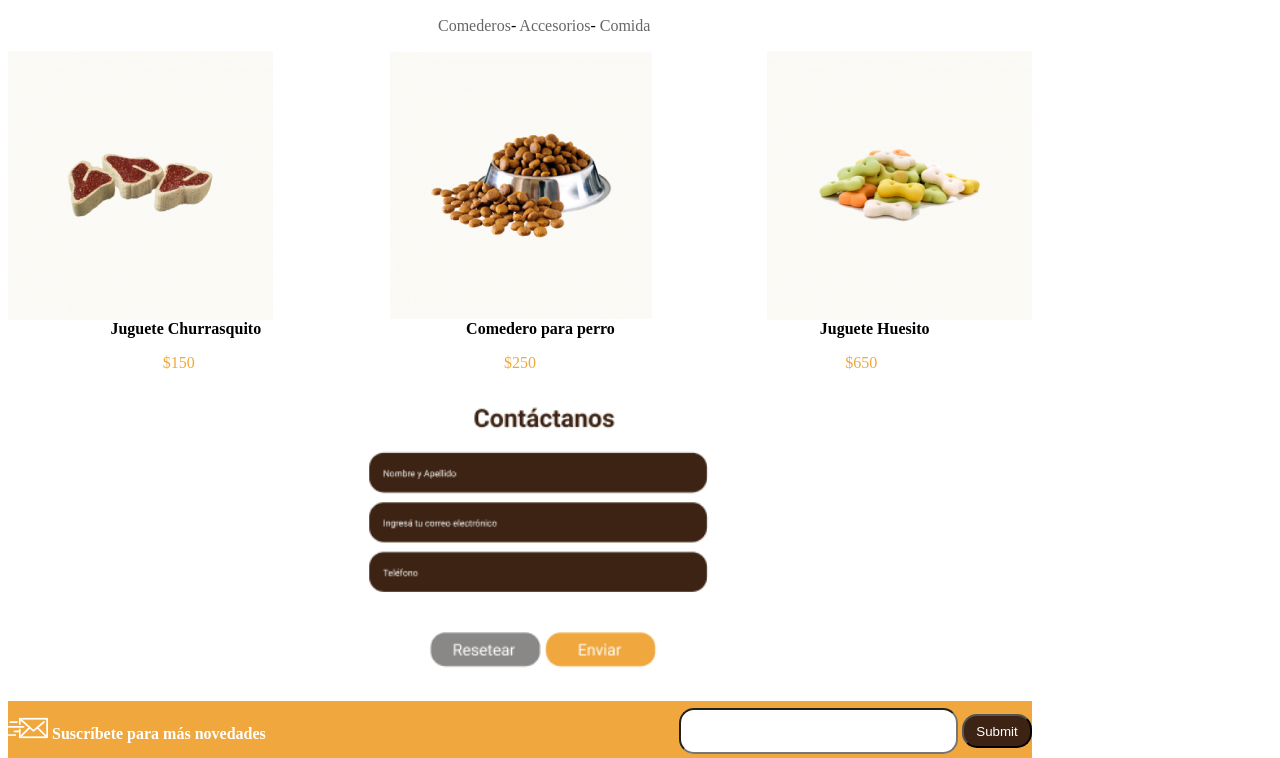
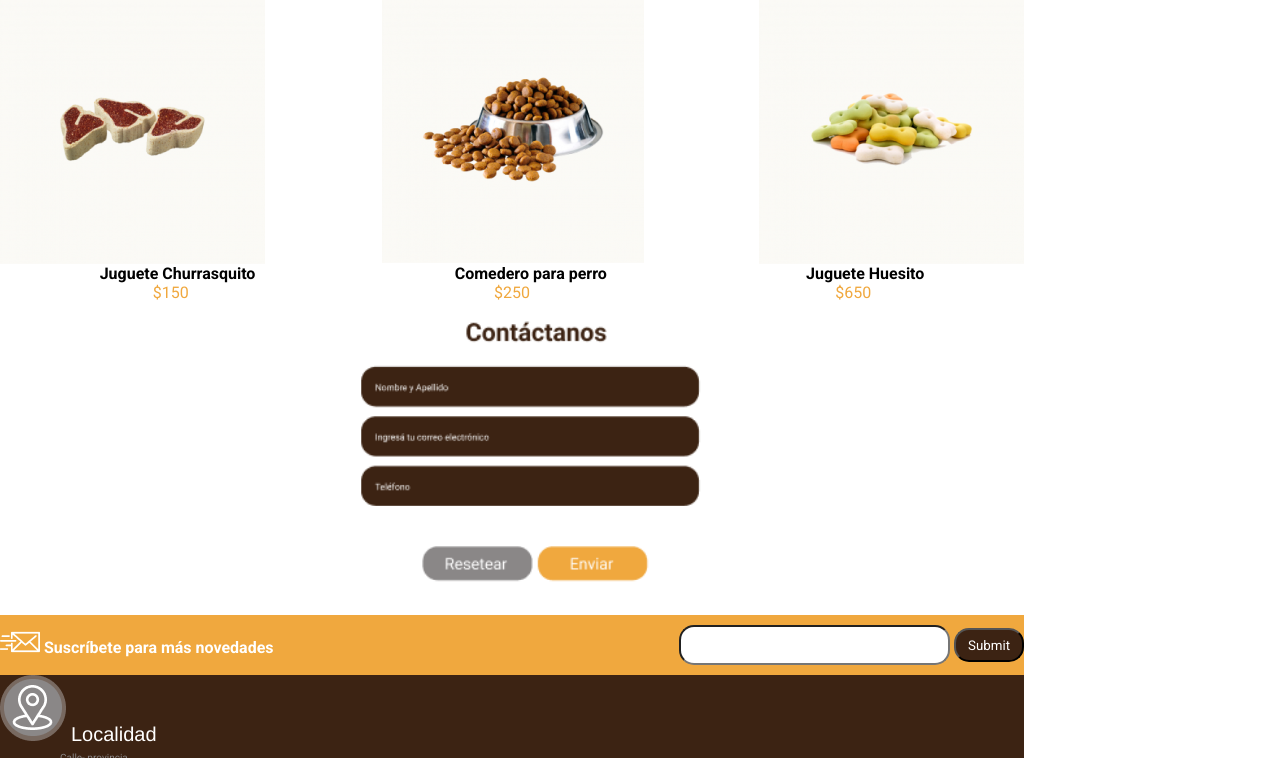
Before and after one commit to LuisF-1995/PetshopFlex-clase12, a plain HTML site: page index.html in a window 1280 px wide. Shown: the part 658-1416 px from the top of the page. Drawn offline with Linux system fonts and the light colour scheme.

Commit message:
cargando tipo de letra roboto

```diff
--- a/css/style.css
+++ b/css/style.css
@@ -1,5 +1,9 @@
-/*HEADER*/
-
+*{
+    font-family: 'Roboto';
+    box-sizing: border-box;
+    margin: 0%;
+    padding: 0%;
+}
 .regional {
     display: flex;
     width: 80px;
--- a/index.html
+++ b/index.html
@@ -5,7 +5,10 @@
     <meta http-equiv="X-UA-Compatible" content="IE=edge">
     <meta name="viewport" content="width=device-width, initial-scale=1.0">
     <link rel="stylesheet" href="css/style.css">
-    <title>Document</title>
+    <link rel="preconnect" href="https://fonts.googleapis.com">
+    <link rel="preconnect" href="https://fonts.gstatic.com" crossorigin>
+    <link href="https://fonts.googleapis.com/css2?family=Open+Sans&family=Roboto:ital,wght@0,100;0,300;0,400;0,500;0,700;0,900;1,100;1,300;1,400;1,500;1,700;1,900&display=swap" rel="stylesheet">
+    <title>Petshop-flex</title>
 </head>
 <body>
     <header>
```
Also changed, not shown: pagina-clase-6.png (deleted).
